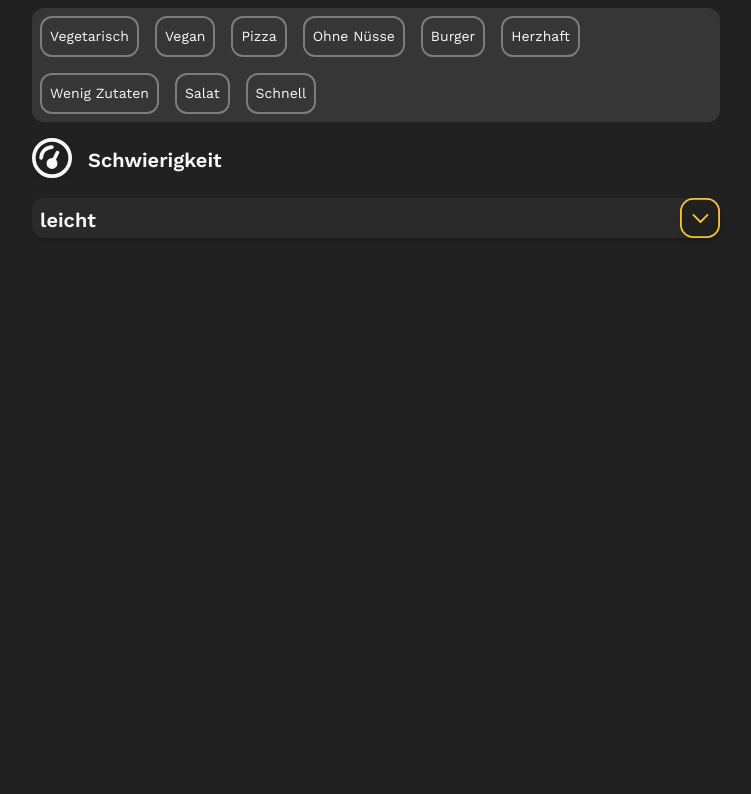
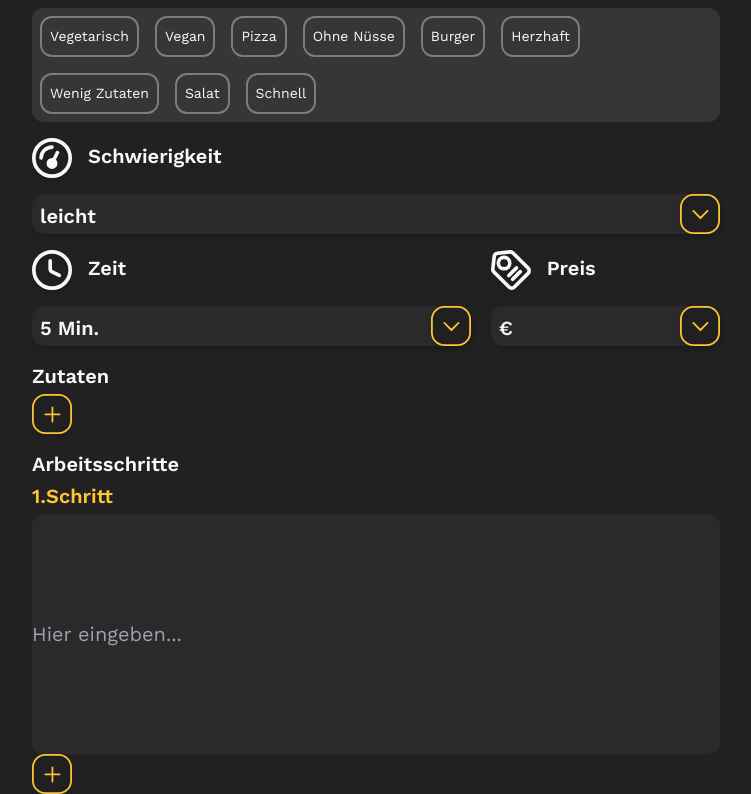
Before and after one commit to LucasOe/dishcovery, a SvelteKit app: page /add-recipe in a window 1280 px wide. Shown: the part 461-1255 px from the top of the page, without its empty margins (264-1015 px from the left). Before the commit the page ends 800 px from the top, so only its background shows below. Built offline with nearby package versions, Linux system fonts and the light colour scheme.

Commit message:
dropdown finish

```diff
--- a/src/routes/add-recipe/+page.svelte
+++ b/src/routes/add-recipe/+page.svelte
@@ -1,36 +1,15 @@
 <script>
-
-	import H1 from "../../components/H1.svelte";
+	import H1 from '../../components/H1.svelte';
 	import CloseIcon from '../../assets/icons/cancel.svg';
-	import PictureUploadIcon from '../../assets/icons/pictureupload.svg';
+	import UploadIcon from '../../assets/icons/upload.svg';
 	import DifficultyIcon from '../../assets/icons/difficulty.svg';
 	import DropDownIcon from '../../assets/icons/dropdown.svg';
+	import ClockIcon from '../../assets/icons/clock.svg';
+	import PriceIcon from '../../assets/icons/price.svg';
+	import { onMount } from 'svelte';
+	import { relative } from '__sveltekit/paths';
 
-
-
-	import { onMount } from "svelte";
-
-let isOpen = false;
-let selectedOption = null;
-let options = ["leicht", "mittel", "schwer"];
-
-onMount(() => {
-  selectedOption = options[0];
-});
-
-function toggleDropdown() {
-  isOpen = !isOpen;
-}
-
-function selectOption(option) {
-  selectedOption = option;
-  isOpen = false;
-}
-
-
-
-
-
+	//Kind
 	let buttons = [
 		{ text: 'Frühstück', borderColor: '#7D7C7C' },
 		{ text: 'Abendessen', borderColor: '#7D7C7C' },
@@ -46,6 +25,7 @@ function selectOption(option) {
 		}
 	}
 
+	//Categorie
 	let buttons2 = [
 		{ text: 'Vegetarisch', borderColor: '#7D7C7C' },
 		{ text: 'Vegan', borderColor: '#7D7C7C' },
@@ -65,8 +45,73 @@ function selectOption(option) {
 			buttons2[index2].borderColor = '#7D7C7C';
 		}
 	}
+
+	//Difficult
+	let isOpenDifficult = false;
+	let selectedDifficult = null;
+	let difficults = ['leicht', 'mittel', 'schwer',];
+
+	onMount(() => {
+		selectedDifficult = difficults[0];
+	});
+
+	function toggleDropdownDifficult() {
+		isOpenDifficult = !isOpenDifficult;
+	}
+
+	function selectDifficult(difficult) {
+		selectedDifficult = difficult;
+		isOpenDifficult = false;
+	}
+
+	//Time
+	let isOpenTime = false;
+	let selectedTime = null;
+	let times = ['5 Min.', '10 Min.', '15 Min.', '20 Min.', '25 Min.', '30 Min.'];
+
+	onMount(() => {
+		selectedTime = times[0];
+	});
+
+	function toggleDropdownTime() {
+		isOpenTime = !isOpenTime;
+	}
+
+	function selectTime(time) {
+		selectedTime = time;
+		isOpenTime = false;
+	}
+
+	//Price
+	let isOpenPrice = false;
+	let selectedPrice = null;
+	let prices = ['€', '€€', '€€€'];
+
+	onMount(() => {
+		selectedPrice = prices[0];
+	});
+
+	function toggleDropdownPrice() {
+		isOpenPrice = !isOpenPrice;
+	}
+
+	function selectPrice(price) {
+		selectedPrice = price;
+		isOpenPrice = false;
+	}
+
+	//Worksteps
+	let textFields = [];
+  	let nextTextFieldId = 0;
+
+  	function addTextField() {
+    const newTextField = {
+      id: nextTextFieldId++,
+      value: ''
+    };
+    textFields = [...textFields, newTextField];
+  }
 </script>
-
 
 <svelte:head>
 	<title>Add Recipe</title>
@@ -81,26 +126,35 @@ function selectOption(option) {
 	<div>
 		<div>
 			<label for="title" class="block mb-1 text-xl font-semibold">Titel</label>
-			<input type="text" id="title" class=" text-white text-xl h-10 w-full rounded-sm" style="background-color: #2A2A2A;">
+			<input
+				type="text"
+				id="title"
+				class=" text-white text-xl h-10 w-full rounded-sm"
+				style="background-color: #2A2A2A;"
+			/>
 		</div>
 	</div>
-
+	<!-- pictures -->
 	<div>
 		<label class="block mb-1 text-xl font-semibold">Bilder</label>
 		<div class="flex flex-row gap-2">
-			<button class="upload-btn"><img alt="Close" class="inline w-10 h-10 drop-shadow-md" src={PictureUploadIcon}/></button>
+			<button class="upload-btn"
+				><img alt="Close" class="inline w-10 h-10 drop-shadow-md" src={UploadIcon} /></button
+			>
 			<p class="mt-2.5">Bilder hochladen</p>
 		</div>
 	</div>
 	<div>
 		<label class="text-xl font-semibold">Preview</label>
 	</div>
+	<!-- Kind -->
 	<div>
 		<label class="text-xl font-semibold">Art</label>
 		<div class="button-box rounded-sm mt-2" style="background-color: #363636;">
 			<div class="buttons text-left">
 				{#each buttons as button, index (button.text)}
-  					<button class="m-2 p-2 rounded-sm"
+					<button
+						class="m-2 p-2 rounded-sm"
 						style="border: 2px solid {button.borderColor}"
 						on:click={() => changeBorderColor(index)}
 					>
@@ -110,13 +164,14 @@ function selectOption(option) {
 			</div>
 		</div>
 	</div>
-
+	<!-- Category -->
 	<div>
 		<label class="text-xl font-semibold">Kategorie</label>
 		<div class="button-box rounded-sm mt-2" style="background-color: #363636;">
 			<div class="buttons text-left">
 				{#each buttons2 as button, index2 (button.text)}
-  					<button class="m-2 p-2 rounded-sm"
+					<button
+						class="m-2 p-2 rounded-sm"
 						style="border: 2px solid {button.borderColor}"
 						on:click={() => changeBorderColor2(index2)}
 					>
@@ -127,36 +182,127 @@ function selectOption(option) {
 		</div>
 	</div>
 
+	<!-- Difficulty -->
 	<div class="flex flex-row gap-2">
-			<img alt="Difficulty" class="inline w-10 h-10 drop-shadow-md" src={DifficultyIcon}/>
-			<label class="text-xl font-semibold m-2">Schwierigkeit</label>
+		<label class="text-xl font-semibold"><img alt="Difficulty" class="inline w-10 h-10 drop-shadow-md mr-4" src={DifficultyIcon} />Schwierigkeit</label>
 	</div>
 
-		<div class="relative h-10 rounded-sm shadow-md" style="background-color: #2A2A2A;">
-			<button
-			  class="text-xl m-2 font-semibold rounded-md"
-			  on:click={toggleDropdown}
-			>
-			  {selectedOption}
+	<div class="col-span-2">
+		<div class="relative h-10 rounded-sm shadow-md bg-[#2A2A2A]">
+			<button class="text-xl m-2 font-semibold rounded-md" on:click={toggleDropdownDifficult}>
+				{selectedDifficult}
 			</button>
 
 			<ul
-			  class="absolute m-2 text-xl font-semibold rounded-md"
-			  style="display: {isOpen ? 'block' : 'none'}"
+				class="absolute text-xl font-semibold rounded-md bg-[#2A2A2A] w-full overflow-y-auto z-10 shadow-md"
+				style="display: {isOpenDifficult
+					? 'block'
+					: 'none'}"
 			>
-			  {#each options as option (option)}
-				<li
-				  class="cursor-pointer hover:bg-gray-100"
-				  on:click={() => selectOption(option)}
-				>
-				  {option}
+				{#each difficults as difficult (difficult)}
+					<li class="cursor-pointer ml-5" on:click={() => selectDifficult(difficult)}>
+						{difficult}
 					</li>
 				{/each}
 			</ul>
 
-			<button class="absolute top-0 right-0"on:click={toggleDropdown}><img alt="Dropdown" class="inline w-10 h-10 drop-shadow-md" src={DropDownIcon}/></button>
+			<button class="absolute top-0 right-0" on:click={toggleDropdownDifficult}
+				><img alt="Dropdown" class="inline w-10 h-10 drop-shadow-md" src={DropDownIcon} /></button
+			>
+		</div>
 	</div>
 
+	<!-- Time and Price -->
+	<div class="grid grid-flow-row-dense grid-cols-3 grid-rows-1 relative">
+		<div class="col-span-2">
+			<label class="text-xl font-semibold"><img alt="Time" class="inline w-10 h-10 drop-shadow-md mr-4" src={ClockIcon} />Zeit</label
+			>
+		</div>
+		<div>
+			<label class="text-xl font-semibold"><img alt="Price" class="inline w-10 h-10 drop-shadow-md mr-4" src={PriceIcon}/>Preis</label>
+		</div>
+	</div>
 
+	<div class="grid grid-flow-row-dense grid-cols-3 grid-rows-1">
+		<!-- Time -->
+		<div class="col-span-2">
+			<div class="relative h-10 rounded-sm shadow-md bg-[#2A2A2A] mr-5">
+				<button class="text-xl m-2 font-semibold rounded-md" on:click={toggleDropdownTime}>
+					{selectedTime}
+				</button>
 
+				<ul
+					class="absolute text-xl font-semibold rounded-md bg-[#2A2A2A] h-20 w-full overflow-y-auto z-10"
+					style="display: {isOpenTime
+						? 'block'
+						: 'none'}"
+				>
+					{#each times as time (time)}
+						<li class="cursor-pointer ml-5" on:click={() => selectTime(time)}>
+							{time}
+						</li>
+					{/each}
+				</ul>
+
+				<button class="absolute top-0 right-0" on:click={toggleDropdownTime}
+					><img alt="Dropdown" class="inline w-10 h-10 drop-shadow-md" src={DropDownIcon} /></button
+				>
 			</div>
+		</div>
+
+		<!-- Price -->
+		<div>
+			<div class="relative h-10 rounded-sm shadow-md bg-[#2A2A2A]">
+				<button class="text-xl m-2 font-semibold rounded-md" on:click={toggleDropdownPrice}>
+					{selectedPrice}
+				</button>
+
+				<ul
+					class="absolute text-xl font-semibold rounded-md bg-[#2A2A2A] w-full overflow-y-auto z-10"
+					style="display: {isOpenPrice ? 'block' : 'none'}"
+				>
+					{#each prices as price (price)}
+						<li class="cursor-pointer ml-5" on:click={() => selectPrice(price)}>
+							{price}
+						</li>
+					{/each}
+				</ul>
+
+				<button class="absolute top-0 right-0" on:click={toggleDropdownPrice}
+					><img alt="Dropdown" class="inline w-10 h-10 drop-shadow-md" src={DropDownIcon} /></button
+				>
+			</div>
+		</div>
+	</div>
+	<!-- Ingredients -->
+	<div>
+		<label class="block mb-1 text-xl font-semibold">Zutaten</label>
+		<div class="flex flex-row gap-2">
+			<button class="upload-btn"><img alt="Close" class="inline w-10 h-10 drop-shadow-md" src={UploadIcon} /></button>
+		</div>
+	</div>
+
+	<!-- Worksteps -->
+	<div>
+		<label class="block mb-1 text-xl font-semibold">Arbeitsschritte</label>
+		<div class="relative">
+			<label class="block mb-1 text-xl font-semibold text-[#FFC532]">1.Schritt</label>
+			<input
+			type="text"
+			class="text-white text-xl h-60 w-full rounded-sm bg-gray-800 focus:outline-none"
+			style="background-color: #2A2A2A;"
+			placeholder="Hier eingeben..."
+		  />
+		</div>
+		<div class="relative">
+			{#each textFields as textField (textField.id)}
+  			<input type="text"
+			class="h-60 w-full"
+			bind:value={textField.value} />
+			{/each}
+		</div>
+		<div>
+			<button on:click={addTextField}><img alt="Close" class="inline w-10 h-10 drop-shadow-md" src={UploadIcon}/></button>
+		</div>
+	</div>
+</div>
```
Also changed, not shown: src/assets/icons/upload.svg (renamed from src/assets/icons/pictureupload.svg). Lines whose indentation alone changed are shown as unchanged.
